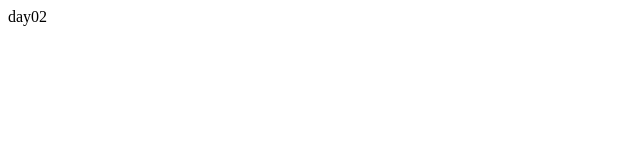
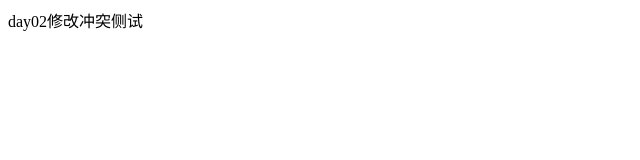
Before and after one commit to 3102093662/2208, a plain HTML site: page index.html in a window 1280 px wide. Shown: the whole page, without its empty margins (0-640 px from the left). Drawn offline with Linux system fonts and the light colour scheme.

Commit message:
冲突测试

```diff
--- a/index.html
+++ b/index.html
@@ -9,7 +9,7 @@
 </head>
 
 <body>
-    <span>day02</span>
+    <div>day02修改冲突侧试</div>
 </body>
 
 </html>
```
